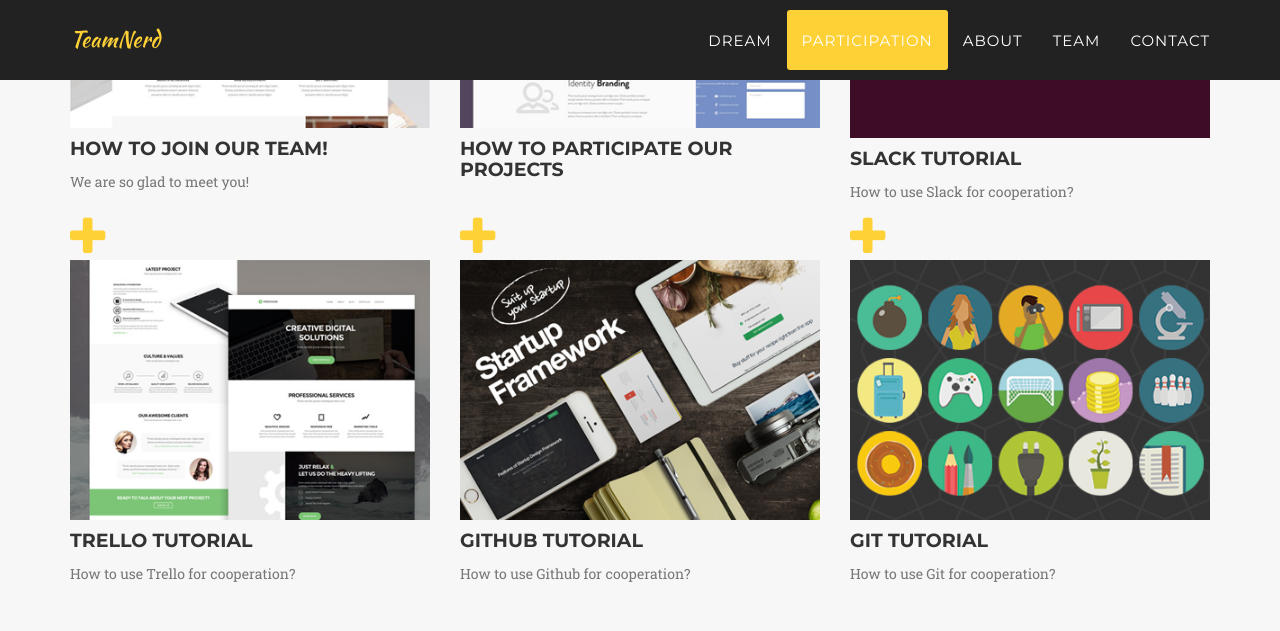
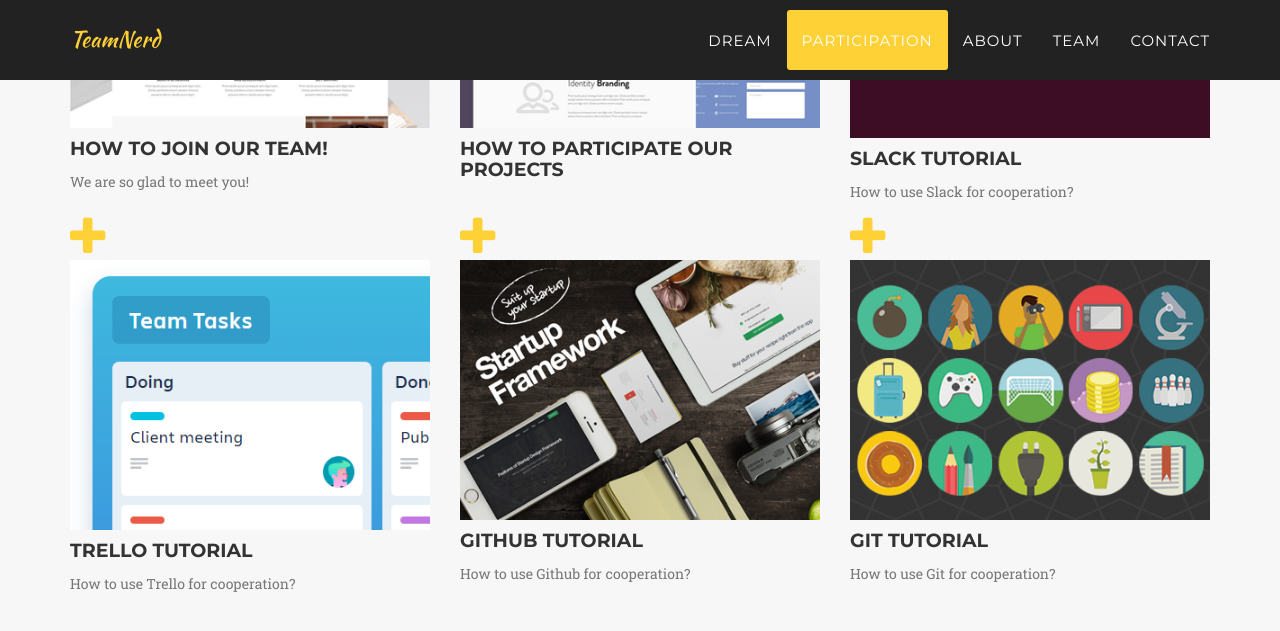
Before and after one commit to TeamNerd/TeamNerd, a Jekyll site: the page built from index.html, in a window 1280 px wide and 900 px high, scrolled down 2054 px. Shown: the top 631 px of the window. Built offline with Jekyll 4.4.1, drawn with Linux system fonts in a browser that asks for light colours; some web fonts are replaced.

Commit message:
Update 2019-11-13-project-4.markdown

```diff
--- a/_posts/2019-11-13-project-4.markdown
+++ b/_posts/2019-11-13-project-4.markdown
@@ -4,8 +4,8 @@
 layout: default
 modal-id: 4
 date: 2019-11-13
-img: treehouse.png
-thumbnail: treehouse-thumbnail.png
+img: trello_1.png
+thumbnail: trello.png
 alt: image-alt
 project-date: November 2019
 writer: Alex
```
